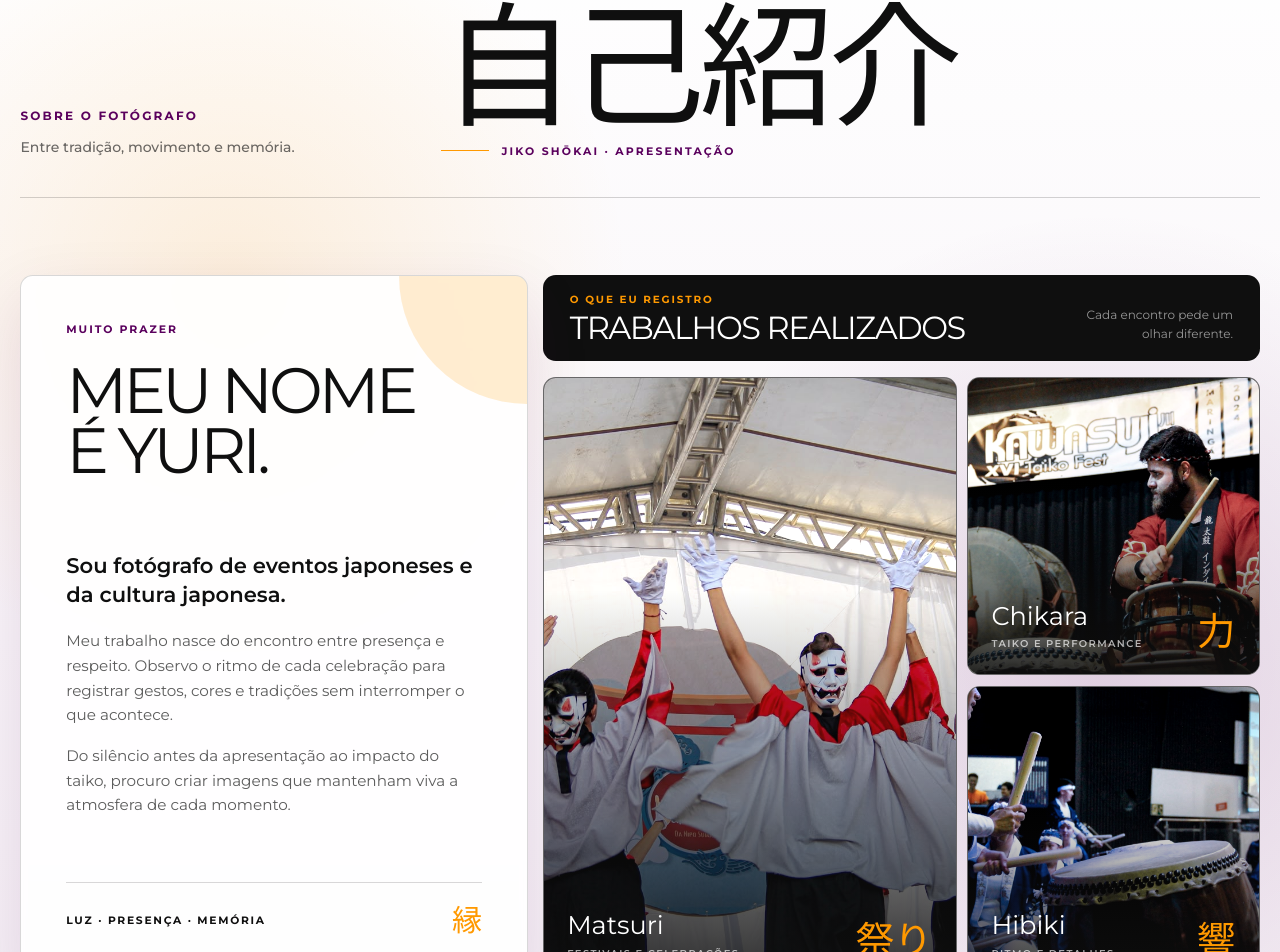
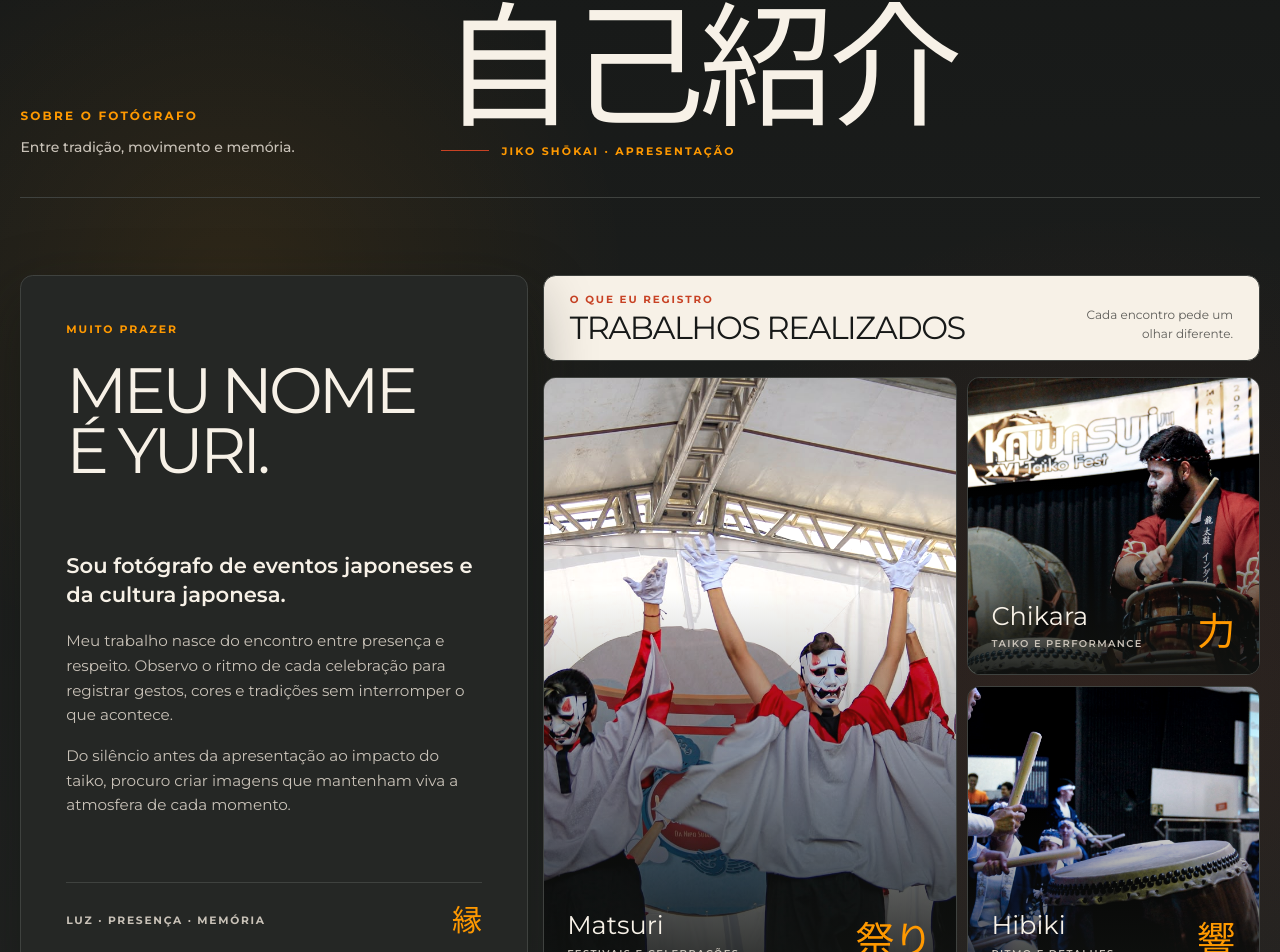
Before and after one commit to Gabriel-Andreoni/portifolio-y, a Next.js app: page / in a window 1280 px wide. Shown: the part 900-1852 px from the top of the page. Built offline with nearby package versions, Linux system fonts and the light colour scheme; a web font is replaced by a local one.

Commit message:
Remoção de elementos gráficos da seção hero, sobre e eventos e alterção da cor do background da seção sobre

```diff
--- a/app/about.tsx
+++ b/app/about.tsx
@@ -1,6 +1,29 @@
+import type { CSSProperties } from "react";
 import Image from "next/image";
 
-import { portfolioPaletteVariables } from "./palette";
+type AboutPaletteVariables = CSSProperties &
+  Record<
+    | "--about-accent"
+    | "--about-background"
+    | "--about-border"
+    | "--about-ink"
+    | "--about-muted"
+    | "--about-photo-shade"
+    | "--about-secondary"
+    | "--about-surface",
+    string
+  >;
+
+const aboutPaletteVariables: AboutPaletteVariables = {
+  "--about-accent": "#ff9900",
+  "--about-background": "#171918",
+  "--about-border": "#3f423f",
+  "--about-ink": "#f7f1e7",
+  "--about-muted": "#c9c2b8",
+  "--about-photo-shade": "#111311",
+  "--about-secondary": "#c84224",
+  "--about-surface": "#252725",
+};
 
 const workTypes = [
   {
@@ -39,21 +62,21 @@ export default function About() {
   return (
     <section
       aria-labelledby="about-title"
-      className="relative isolate overflow-hidden bg-[var(--palette-paper)] px-[clamp(0.75rem,1.6vw,1.75rem)] py-[clamp(5.5rem,9vw,9rem)] text-[var(--palette-ink)]"
+      className="relative isolate overflow-hidden bg-[var(--about-background)] px-[clamp(0.75rem,1.6vw,1.75rem)] py-[clamp(5.5rem,9vw,9rem)] text-[var(--about-ink)]"
       id="sobre"
-      style={portfolioPaletteVariables}
+      style={aboutPaletteVariables}
     >
       <div
         aria-hidden="true"
-        className="absolute inset-0 -z-20 bg-[radial-gradient(circle_at_18%_32%,color-mix(in_srgb,var(--palette-orange)_13%,transparent),transparent_30%),radial-gradient(circle_at_86%_64%,color-mix(in_srgb,var(--palette-purple)_15%,transparent),transparent_34%),linear-gradient(180deg,var(--palette-paper),color-mix(in_srgb,var(--palette-purple)_7%,var(--palette-paper)))]"
+        className="absolute inset-0 -z-20 bg-[radial-gradient(circle_at_18%_32%,color-mix(in_srgb,var(--about-accent)_9%,transparent),transparent_30%),radial-gradient(circle_at_86%_64%,color-mix(in_srgb,var(--about-secondary)_11%,transparent),transparent_34%),linear-gradient(180deg,var(--about-background),color-mix(in_srgb,var(--about-surface)_76%,var(--about-background)))]"
       />
       <div className="relative mx-auto max-w-[96rem]">
-        <header className="mb-[clamp(3rem,6vw,6rem)] grid grid-cols-1 gap-6 border-b border-[color-mix(in_srgb,var(--palette-ink)_18%,transparent)] pb-[clamp(1.5rem,3vw,2.5rem)] lg:grid-cols-12 lg:items-end">
+        <header className="mb-[clamp(3rem,6vw,6rem)] grid grid-cols-1 gap-6 border-b border-[var(--about-border)] pb-[clamp(1.5rem,3vw,2.5rem)] lg:grid-cols-12 lg:items-end">
           <div className="lg:col-span-4">
-            <p className="m-0 font-[family-name:var(--font-utility)] text-xs font-bold tracking-[0.18em] text-[var(--palette-purple)] uppercase">
+            <p className="m-0 font-[family-name:var(--font-utility)] text-xs font-bold tracking-[0.18em] text-[var(--about-accent)] uppercase">
               Sobre o fotógrafo
             </p>
-            <p className="mt-3 mb-0 max-w-[23rem] text-sm leading-relaxed font-medium text-[color-mix(in_srgb,var(--palette-ink)_62%,transparent)]">
+            <p className="mt-3 mb-0 max-w-[23rem] text-sm leading-relaxed font-medium text-[var(--about-muted)]">
               Entre tradição, movimento e memória.
             </p>
           </div>
@@ -66,22 +89,17 @@ export default function About() {
             >
               自己紹介
             </h2>
-            <div className="mt-5 flex items-center gap-3 font-[family-name:var(--font-utility)] text-[0.68rem] font-bold tracking-[0.2em] text-[var(--palette-purple)] uppercase">
-              <span className="h-px w-12 bg-[var(--palette-orange)]" />
+            <div className="mt-5 flex items-center gap-3 font-[family-name:var(--font-utility)] text-[0.68rem] font-bold tracking-[0.2em] text-[var(--about-accent)] uppercase">
+              <span className="h-px w-12 bg-[var(--about-secondary)]" />
               Jiko shōkai · Apresentação
             </div>
           </div>
         </header>
 
         <div className="grid grid-cols-1 items-stretch gap-[clamp(0.75rem,1.2vw,1.2rem)] lg:grid-cols-12">
-          <article className="relative flex min-h-[38rem] flex-col justify-between overflow-hidden rounded-[clamp(0.7rem,1vw,1rem)] border border-[color-mix(in_srgb,var(--palette-ink)_16%,transparent)] bg-[color-mix(in_srgb,var(--palette-paper)_91%,transparent)] p-[clamp(1.5rem,3.5vw,3.75rem)] shadow-[0_1.5rem_4rem_color-mix(in_srgb,var(--palette-purple)_12%,transparent)] backdrop-blur-[3px] lg:col-span-5">
-            <span
-              aria-hidden="true"
-              className="absolute top-0 right-0 h-32 w-32 rounded-bl-full bg-[color-mix(in_srgb,var(--palette-orange)_18%,transparent)]"
-            />
-
+          <article className="relative flex min-h-[38rem] flex-col justify-between overflow-hidden rounded-[clamp(0.7rem,1vw,1rem)] border border-[var(--about-border)] bg-[var(--about-surface)] p-[clamp(1.5rem,3.5vw,3.75rem)] shadow-[0_1.5rem_4rem_color-mix(in_srgb,var(--about-photo-shade)_48%,transparent)] lg:col-span-5">
             <div className="relative">
-              <p className="m-0 font-[family-name:var(--font-utility)] text-[0.68rem] font-bold tracking-[0.18em] text-[var(--palette-purple)] uppercase">
+              <p className="m-0 font-[family-name:var(--font-utility)] text-[0.68rem] font-bold tracking-[0.18em] text-[var(--about-accent)] uppercase">
                 Muito prazer
               </p>
               <h3 className="mt-6 mb-0 max-w-[9ch] font-[family-name:var(--font-display)] text-[clamp(2.5rem,5vw,5.4rem)] leading-[0.93] tracking-[-0.065em] uppercase">
@@ -93,23 +111,23 @@ export default function About() {
               <p className="m-0 text-[clamp(1.15rem,1.65vw,1.55rem)] leading-[1.35] font-semibold">
                 Sou fotógrafo de eventos japoneses e da cultura japonesa.
               </p>
-              <p className="mt-5 mb-0 text-[clamp(0.95rem,1.15vw,1.1rem)] leading-relaxed text-[color-mix(in_srgb,var(--palette-ink)_68%,transparent)]">
+              <p className="mt-5 mb-0 text-[clamp(0.95rem,1.15vw,1.1rem)] leading-relaxed text-[var(--about-muted)]">
                 Meu trabalho nasce do encontro entre presença e respeito.
                 Observo o ritmo de cada celebração para registrar gestos,
                 cores e tradições sem interromper o que acontece.
               </p>
-              <p className="mt-4 mb-0 text-[clamp(0.95rem,1.15vw,1.1rem)] leading-relaxed text-[color-mix(in_srgb,var(--palette-ink)_68%,transparent)]">
+              <p className="mt-4 mb-0 text-[clamp(0.95rem,1.15vw,1.1rem)] leading-relaxed text-[var(--about-muted)]">
                 Do silêncio antes da apresentação ao impacto do taiko, procuro
                 criar imagens que mantenham viva a atmosfera de cada momento.
               </p>
             </div>
 
-            <footer className="relative mt-12 flex items-center justify-between gap-5 border-t border-[color-mix(in_srgb,var(--palette-ink)_16%,transparent)] pt-5">
-              <span className="font-[family-name:var(--font-utility)] text-[0.67rem] font-bold tracking-[0.16em] uppercase">
+            <footer className="relative mt-12 flex items-center justify-between gap-5 border-t border-[var(--about-border)] pt-5">
+              <span className="font-[family-name:var(--font-utility)] text-[0.67rem] font-bold tracking-[0.16em] text-[var(--about-muted)] uppercase">
                 Luz · Presença · Memória
               </span>
               <span
-                className="font-[family-name:var(--font-japanese)] text-3xl text-[var(--palette-orange)]"
+                className="font-[family-name:var(--font-japanese)] text-3xl text-[var(--about-accent)]"
                 lang="ja"
               >
                 縁
@@ -118,16 +136,16 @@ export default function About() {
           </article>
 
           <div className="lg:col-span-7">
-            <div className="mb-4 flex items-end justify-between gap-5 rounded-[clamp(0.7rem,1vw,1rem)] border border-[color-mix(in_srgb,var(--palette-ink)_16%,transparent)] bg-[var(--palette-ink)] px-[clamp(1rem,2vw,1.75rem)] py-4 text-[var(--palette-paper)]">
+            <div className="mb-4 flex items-end justify-between gap-5 rounded-[clamp(0.7rem,1vw,1rem)] border border-[var(--about-border)] bg-[var(--about-ink)] px-[clamp(1rem,2vw,1.75rem)] py-4 text-[var(--about-background)]">
               <div>
-                <p className="m-0 font-[family-name:var(--font-utility)] text-[0.65rem] font-bold tracking-[0.18em] text-[var(--palette-orange)] uppercase">
+                <p className="m-0 font-[family-name:var(--font-utility)] text-[0.65rem] font-bold tracking-[0.18em] text-[var(--about-secondary)] uppercase">
                   O que eu registro
                 </p>
                 <h3 className="mt-1 mb-0 font-[family-name:var(--font-display)] text-[clamp(1.45rem,2.5vw,2.7rem)] leading-none tracking-[-0.045em] uppercase">
                   Trabalhos realizados
                 </h3>
               </div>
-              <span className="hidden max-w-40 text-right text-xs leading-relaxed text-[color-mix(in_srgb,var(--palette-paper)_56%,transparent)] sm:block">
+              <span className="hidden max-w-40 text-right text-xs leading-relaxed text-[color-mix(in_srgb,var(--about-background)_68%,transparent)] sm:block">
                 Cada encontro pede um olhar diferente.
               </span>
             </div>
@@ -135,7 +153,7 @@ export default function About() {
             <div className="grid min-h-[38rem] grid-cols-2 grid-rows-2 gap-[clamp(0.55rem,0.85vw,0.9rem)] sm:grid-cols-12">
               {workTypes.map((work) => (
                 <figure
-                  className={`group relative m-0 overflow-hidden rounded-[clamp(0.7rem,1vw,1rem)] border border-[color-mix(in_srgb,var(--palette-paper)_32%,transparent)] bg-[var(--palette-graphite)] ${work.className}`}
+                  className={`group relative m-0 overflow-hidden rounded-[clamp(0.7rem,1vw,1rem)] border border-[var(--about-border)] bg-[var(--about-surface)] ${work.className}`}
                   key={work.name}
                 >
                   <Image
@@ -148,19 +166,19 @@ export default function About() {
                   />
                   <span
                     aria-hidden="true"
-                    className="absolute inset-0 bg-[linear-gradient(180deg,transparent_35%,color-mix(in_srgb,var(--palette-ink)_88%,transparent)_100%)]"
+                    className="absolute inset-0 bg-[linear-gradient(180deg,transparent_35%,color-mix(in_srgb,var(--about-photo-shade)_92%,transparent)_100%)]"
                   />
-                  <figcaption className="absolute inset-x-0 bottom-0 z-[1] flex items-end justify-between gap-4 p-[clamp(1rem,1.8vw,1.6rem)] text-[var(--palette-paper)]">
+                  <figcaption className="absolute inset-x-0 bottom-0 z-[1] flex items-end justify-between gap-4 p-[clamp(1rem,1.8vw,1.6rem)] text-[var(--about-ink)]">
                     <div>
                       <p className="m-0 font-[family-name:var(--font-display)] text-[clamp(1.15rem,2vw,2.1rem)] leading-none">
                         {work.name}
                       </p>
-                      <p className="mt-2 mb-0 font-[family-name:var(--font-utility)] text-[0.62rem] font-semibold tracking-[0.14em] text-[color-mix(in_srgb,var(--palette-paper)_68%,transparent)] uppercase">
+                      <p className="mt-2 mb-0 font-[family-name:var(--font-utility)] text-[0.62rem] font-semibold tracking-[0.14em] text-[var(--about-muted)] uppercase">
                         {work.description}
                       </p>
                     </div>
                     <span
-                      className="font-[family-name:var(--font-japanese)] text-[clamp(2rem,3vw,3.5rem)] leading-none text-[var(--palette-orange)] transition-transform duration-500 group-hover:-translate-y-1 group-hover:rotate-6 motion-reduce:transition-none"
+                      className="font-[family-name:var(--font-japanese)] text-[clamp(2rem,3vw,3.5rem)] leading-none text-[var(--about-accent)] transition-transform duration-500 group-hover:-translate-y-1 group-hover:rotate-6 motion-reduce:transition-none"
                       lang="ja"
                     >
                       {work.japanese}
--- a/app/events.tsx
+++ b/app/events.tsx
@@ -202,11 +202,6 @@ export default function Events() {
       id="eventos"
       style={portfolioPaletteVariables}
     >
-      <span
-        aria-hidden="true"
-        className="absolute -top-[12vw] -right-[10vw] aspect-square w-[clamp(14rem,32vw,34rem)] rounded-full bg-[var(--palette-orange)] opacity-10"
-      />
-
       <div className="relative mx-auto max-w-[96rem]">
         <header className="mb-[clamp(2.5rem,6vw,5.5rem)] grid grid-cols-1 gap-6 lg:grid-cols-12 lg:items-end">
           <div className="lg:col-span-4">
--- a/app/hero.tsx
+++ b/app/hero.tsx
@@ -81,11 +81,7 @@ export default function Hero() {
           </p>
         </div>
 
-        <header className="group/title relative flex min-w-0 [grid-area:1/4/3/8] flex-col justify-between overflow-hidden rounded-[clamp(0.55rem,0.8vw,0.85rem)] border border-[color-mix(in_srgb,var(--palette-paper)_20%,transparent)] bg-[var(--palette-paper)] p-[clamp(1rem,1.5vw,1.5rem)] text-[var(--palette-ink)] max-lg:min-h-84 max-lg:[grid-column:1/-1] max-lg:[grid-row:auto] max-sm:min-h-88">
-          <span
-            className="absolute -top-[48%] -right-[8%] aspect-square w-[clamp(8.5rem,14vw,13.5rem)] rounded-full bg-[var(--palette-orange)] transition-transform duration-500 ease-[cubic-bezier(0.2,0.8,0.2,1)] group-hover/title:translate-x-[-0.75rem] group-hover/title:translate-y-[0.75rem] group-hover/title:scale-[1.06] motion-reduce:transition-none max-sm:-top-[14%] max-sm:-right-[18%] max-sm:w-50"
-            aria-hidden="true"
-          />
+        <header className="relative flex min-w-0 [grid-area:1/4/3/8] flex-col justify-between overflow-hidden rounded-[clamp(0.55rem,0.8vw,0.85rem)] border border-[color-mix(in_srgb,var(--palette-paper)_20%,transparent)] bg-[var(--palette-paper)] p-[clamp(1rem,1.5vw,1.5rem)] text-[var(--palette-ink)] max-lg:min-h-84 max-lg:[grid-column:1/-1] max-lg:[grid-row:auto] max-sm:min-h-88">
           <p className="relative z-[1] m-0 font-[family-name:var(--font-utility)] text-[clamp(0.62rem,0.75vw,0.75rem)] font-bold tracking-[0.17em] uppercase">
             Um encontro · Um instante
           </p>
```
